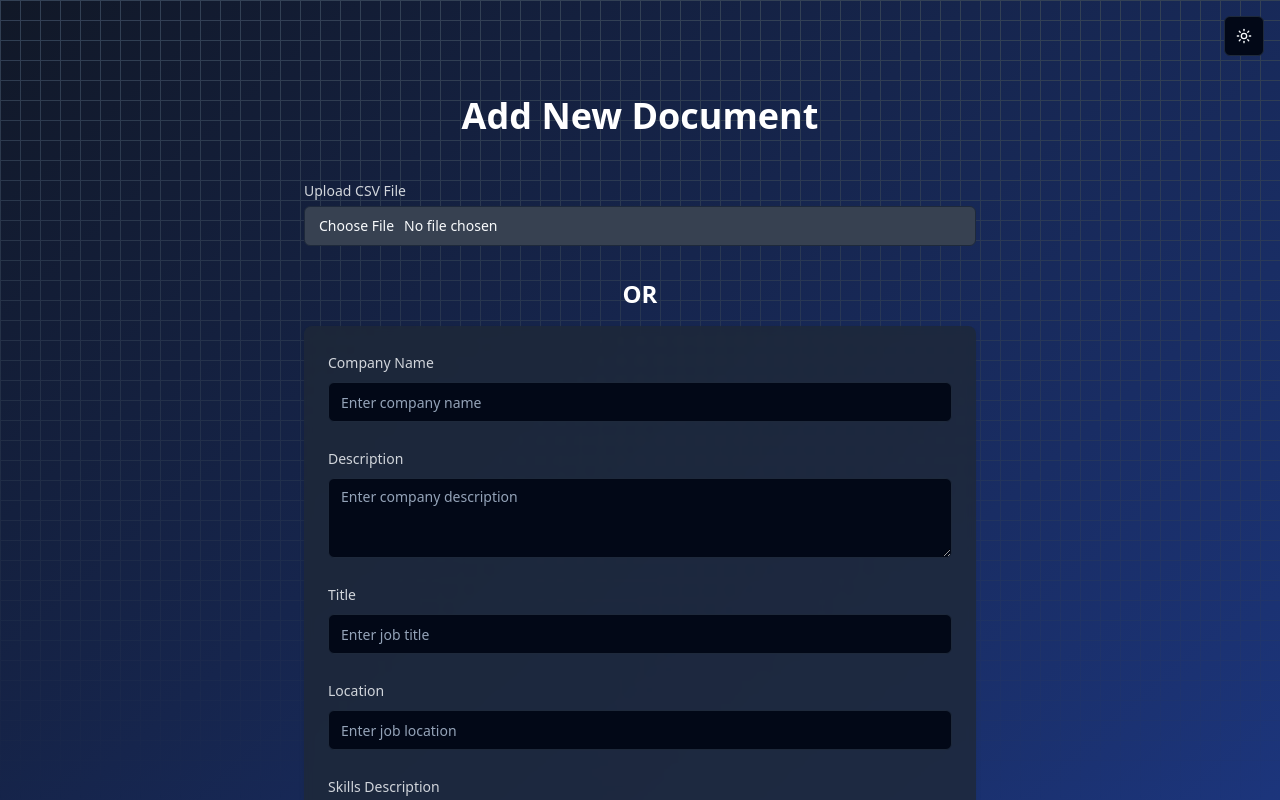
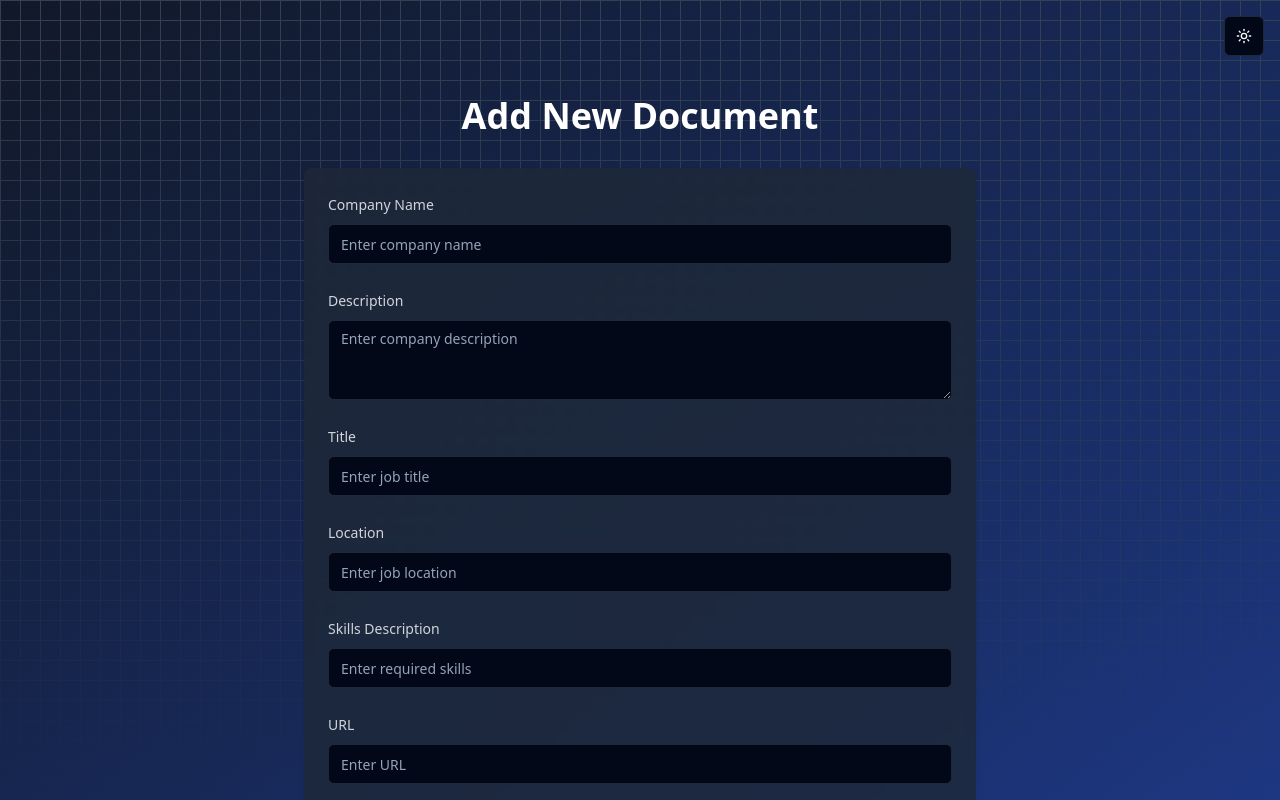
Before and after one commit to AbdulHadi17/Search-Engine, a React (Vite) app in the folder client/: page /add-doc in a window 1280 px wide. Shown: the top 800 px of the page. Built offline with nearby package versions, Linux system fonts and the light colour scheme.

Commit message:
refactor: remove CSV upload functionality from AddDocument component

```diff
--- a/client/src/AddDocument.jsx
+++ b/client/src/AddDocument.jsx
@@ -119,56 +119,6 @@ export default function AddDocument() {
         }
     };
 
-    const handleCSVUpload = async (e) => {
-        const file = e.target.files[0];
-        if (file && file.type === "text/csv") {
-            const formData = new FormData();
-            formData.append("file", file);
-
-            // Set loading state to true
-            setIsLoading(true);
-
-            try {
-                const response = await fetch("/api/process-csv/", {
-                    method: "POST",
-                    body: formData,
-                });
-
-                if (response.ok) {
-                    const data = await response.json();
-                    toast({
-                        title: "Success",
-                        description: "Lexicon generated successfully.",
-                    });
-                    console.log("Generated Lexicon:", data.output_file);
-                } else {
-                    const error = await response.json();
-                    toast({
-                        title: "Error",
-                        description:
-                            error.error || "Failed to generate lexicon.",
-                        variant: "destructive",
-                    });
-                }
-            } catch (error) {
-                toast({
-                    title: "Error",
-                    description: "An unexpected error occurred.",
-                    variant: "destructive",
-                });
-            } finally {
-                // Reset loading state
-                setIsLoading(false);
-            }
-        } else {
-            toast({
-                title: "Invalid File",
-                description: "Please upload a valid CSV file.",
-                variant: "destructive",
-            });
-        }
-    };
-
     return (
         <div className="min-h-screen bg-gradient-to-br from-blue-100 to-purple-100 dark:from-gray-900 dark:to-blue-900 transition-colors duration-500">
             <div className="absolute inset-0 bg-grid-slate-200 dark:bg-grid-slate-700 [mask-image:linear-gradient(to_bottom,white,transparent)] pointer-events-none"></div>
@@ -189,24 +139,6 @@ export default function AddDocument() {
                 <h1 className="text-4xl font-bold mb-8 text-gray-800 dark:text-white">
                     Add New Document
                 </h1>
-                <div className="w-full max-w-2xl mt-4">
-                    <Label
-                        htmlFor="csvUpload"
-                        className="block mb-2 text-gray-800 dark:text-gray-300"
-                    >
-                        Upload CSV File
-                    </Label>
-                    <Input
-                        id="csvUpload"
-                        type="file"
-                        accept=".csv"
-                        onChange={handleCSVUpload}
-                        className="p-2 mb-8 bg-white dark:bg-gray-700 border rounded-md"
-                    />
-                </div>
-                <h2 className="text-2xl font-semibold mb-4 text-gray-800 dark:text-white">
-                    OR
-                </h2>
                 <form
                     onSubmit={handleSubmit}
                     className="w-full max-w-2xl bg-white/80 dark:bg-gray-800/80 backdrop-blur-sm p-6 rounded-lg shadow-md space-y-6"
```
